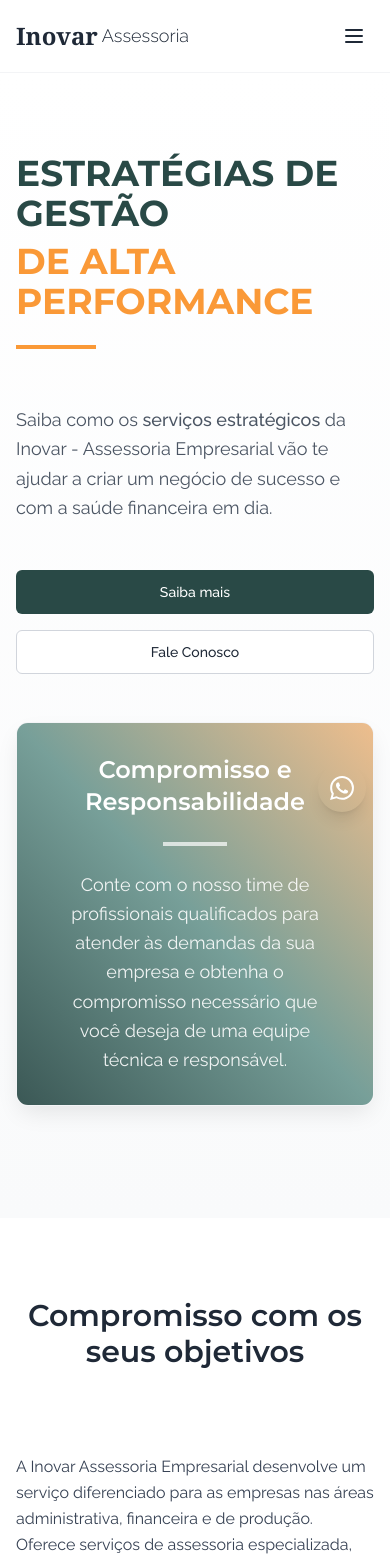
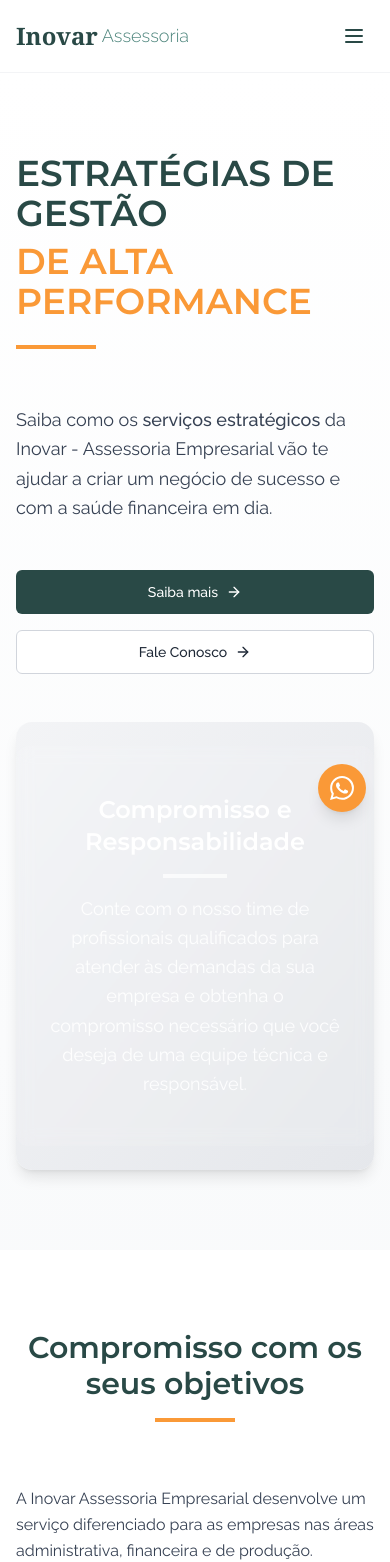
Before and after one commit to humbertopaiva/site-inovar, a Next.js app: page / in a window 390 px wide. Shown: the top 1562 px of the page. Built offline with nearby package versions, Linux system fonts and the light colour scheme.

Commit message:
feat: hero animation

```diff
--- a/package.json
+++ b/package.json
@@ -12,6 +12,7 @@
     "@radix-ui/react-slot": "^1.2.0",
     "class-variance-authority": "^0.7.1",
     "clsx": "^2.1.1",
+    "framer-motion": "^12.6.5",
     "lucide-react": "^0.487.0",
     "next": "15.3.0",
     "react": "^19.0.0",
--- a/src/app/globals.css
+++ b/src/app/globals.css
@@ -1,3 +1,6 @@
+/* src/app/globals.css */
+/* Mantenha o conteúdo existente e adicione estas propriedades */
+
 @import "tailwindcss";
 
 :root {
@@ -96,3 +99,65 @@
     padding-right: 2rem;
   }
 }
+
+/* Adicionando algumas classes de utilidade para o Hero */
+.text-primary {
+  color: var(--primary);
+}
+
+.text-primary-light {
+  color: var(--primary-light);
+}
+
+.text-secondary {
+  color: var(--secondary);
+}
+
+.text-accent {
+  color: var(--accent);
+}
+
+.bg-primary {
+  background-color: var(--primary);
+}
+
+.bg-primary-light {
+  background-color: var(--primary-light);
+}
+
+.bg-secondary {
+  background-color: var(--secondary);
+}
+
+.bg-accent {
+  background-color: var(--accent);
+}
+
+/* Adicionando transições suaves */
+.transition-all {
+  transition-property: all;
+  transition-timing-function: cubic-bezier(0.4, 0, 0.2, 1);
+  transition-duration: 300ms;
+}
+
+/* Classe para fonte Montserrat */
+.font-montserrat {
+  font-family: var(--font-montserrat);
+}
+
+/* Adicionando animate-bounce se você não tiver o plugin do Tailwind */
+@keyframes bounce {
+  0%,
+  100% {
+    transform: translateY(-25%);
+    animation-timing-function: cubic-bezier(0.8, 0, 1, 1);
+  }
+  50% {
+    transform: translateY(0);
+    animation-timing-function: cubic-bezier(0, 0, 0.2, 1);
+  }
+}
+
+.animate-bounce {
+  animation: bounce 1s infinite;
+}
--- a/src/components/sections/hero.tsx
+++ b/src/components/sections/hero.tsx
@@ -3,93 +3,155 @@
 
 import React from "react";
 import Link from "next/link";
+
+import { motion } from "framer-motion";
 import { formatWhatsAppLink } from "@/lib/utils";
 import { Button } from "../ui/button";
+import { ArrowRight, ArrowDown } from "lucide-react";
 
 const Hero = () => {
+  // Variantes para animações de entrada
+  const containerVariants = {
+    hidden: { opacity: 0 },
+    visible: {
+      opacity: 1,
+      transition: {
+        staggerChildren: 0.2,
+        delayChildren: 0.3,
+      },
+    },
+  };
+
+  const itemVariants = {
+    hidden: { y: 20, opacity: 0 },
+    visible: {
+      y: 0,
+      opacity: 1,
+      transition: { duration: 0.6, ease: "easeOut" },
+    },
+  };
+
+  // Variantes para animação simples de fade in
+  const titleVariants = {
+    hidden: { opacity: 0, y: 15 },
+    visible: {
+      opacity: 1,
+      y: 0,
+      transition: { duration: 0.8, ease: "easeOut" },
+    },
+  };
+
+  const secondTitleVariants = {
+    hidden: { opacity: 0, y: 15 },
+    visible: {
+      opacity: 1,
+      y: 0,
+      transition: { duration: 0.8, delay: 0.2, ease: "easeOut" },
+    },
+  };
+
   return (
-    <section
-      style={{
-        background: "linear-gradient(to bottom, white, #f9fafb)",
-        paddingTop: "5rem",
-        paddingBottom: "7rem",
-      }}
-    >
-      <div className="container">
-        <div
-          style={{
-            display: "grid",
-            gridTemplateColumns: "1fr",
-            gap: "3rem",
-            alignItems: "center",
-          }}
-        >
-          <div
-            style={{ display: "flex", flexDirection: "column", gap: "2rem" }}
+    <section className="relative py-20 overflow-hidden bg-gradient-to-b from-white to-gray-50">
+      {/* Background elements */}
+      <div className="absolute top-0 right-0 w-2/3 h-full bg-gradient-to-br from-gray-50 to-white opacity-70 z-0 rounded-bl-[100px] hidden md:block"></div>
+      <motion.div
+        className="absolute top-40 left-40 w-16 h-16 rounded-full bg-accent/10 z-0"
+        animate={{
+          scale: [1, 1.2, 1],
+          opacity: [0.3, 0.5, 0.3],
+        }}
+        transition={{
+          duration: 6,
+          repeat: Infinity,
+          repeatType: "reverse",
+        }}
+      ></motion.div>
+      <motion.div
+        className="absolute bottom-40 right-20 w-24 h-24 rounded-full bg-primary/10 z-0"
+        animate={{
+          scale: [1, 1.3, 1],
+          opacity: [0.2, 0.4, 0.2],
+        }}
+        transition={{
+          duration: 7,
+          repeat: Infinity,
+          repeatType: "reverse",
+          delay: 1,
+        }}
+      ></motion.div>
+
+      <div className="container relative z-10">
+        <div className="grid grid-cols-1 md:grid-cols-2 gap-12 md:gap-8 items-center">
+          {/* Left Column - Content */}
+          <motion.div
+            className="flex flex-col gap-8"
+            variants={containerVariants}
+            initial="hidden"
+            animate="visible"
           >
-            <div>
-              <h1
-                style={{
-                  fontFamily: "var(--font-montserrat)",
-                  fontWeight: "700",
-                }}
-              >
-                <span
-                  style={{
-                    color: "#294946",
-                    display: "block",
-                    marginBottom: "0.5rem",
-                  }}
+            <motion.div variants={itemVariants}>
+              <h1 className="font-montserrat font-bold text-4xl md:text-5xl lg:text-6xl leading-tight">
+                <motion.span
+                  className="block mb-2 text-primary"
+                  variants={titleVariants}
+                  initial="hidden"
+                  animate="visible"
                 >
                   ESTRATÉGIAS DE GESTÃO
-                </span>
-                <span style={{ color: "#fa9937" }}>DE ALTA PERFORMANCE</span>
+                </motion.span>
+                <motion.span
+                  className="text-accent"
+                  variants={secondTitleVariants}
+                  initial="hidden"
+                  animate="visible"
+                >
+                  DE ALTA PERFORMANCE
+                </motion.span>
               </h1>
-              <div
-                style={{
-                  width: "5rem",
-                  height: "0.25rem",
-                  backgroundColor: "#fa9937",
-                  marginTop: "1.5rem",
-                  marginBottom: "1.5rem",
-                }}
-              ></div>
-            </div>
+              <motion.div
+                className="w-20 h-1 bg-accent mt-6 mb-6"
+                initial={{ width: 0 }}
+                animate={{ width: 80 }}
+                transition={{ delay: 0.8, duration: 0.8, ease: "easeOut" }}
+              ></motion.div>
+            </motion.div>
 
-            <p
-              style={{
-                fontSize: "1.125rem",
-                color: "#4b5563",
-                maxWidth: "36rem",
-              }}
+            <motion.p
+              className="text-lg md:text-xl text-gray-700 max-w-xl"
+              variants={itemVariants}
             >
               Saiba como os{" "}
-              <span style={{ fontWeight: "500" }}>serviços estratégicos</span>{" "}
-              da Inovar - Assessoria Empresarial vão te ajudar a criar um
-              negócio de sucesso e com a saúde financeira em dia.
-            </p>
+              <span className="font-medium">serviços estratégicos</span> da
+              Inovar - Assessoria Empresarial vão te ajudar a criar um negócio
+              de sucesso e com a saúde financeira em dia.
+            </motion.p>
 
-            <div
-              style={{
-                display: "flex",
-                flexDirection: "column",
-                gap: "1rem",
-                paddingTop: "1rem",
-              }}
+            <motion.div
+              className="flex flex-col sm:flex-row gap-4 pt-4"
+              variants={itemVariants}
             >
               <Button
                 variant="default"
                 size="lg"
-                style={{ fontWeight: "500", padding: "0 2rem" }}
+                className="font-medium group relative overflow-hidden"
                 asChild
               >
-                <Link href="#servicos">Saiba mais</Link>
+                <Link href="#servicos">
+                  <span className="relative z-10">Saiba mais</span>
+                  <motion.span
+                    className="absolute inset-0 bg-primary-light z-0"
+                    initial={{ x: "-100%" }}
+                    whileHover={{ x: 0 }}
+                    transition={{ duration: 0.3, ease: "easeInOut" }}
+                  />
+                  <ArrowRight className="ml-2 h-4 w-4 transition-transform group-hover:translate-x-1" />
+                </Link>
               </Button>
 
               <Button
                 variant="outline"
                 size="lg"
-                style={{ fontWeight: "500", padding: "0 2rem" }}
+                className="font-medium group"
                 asChild
               >
                 <Link
@@ -99,81 +161,74 @@
                   )}
                 >
                   Fale Conosco
+                  <ArrowRight className="ml-2 h-4 w-4 transition-transform group-hover:translate-x-1" />
                 </Link>
               </Button>
-            </div>
-          </div>
+            </motion.div>
 
-          <div
-            style={{
-              position: "relative",
-              height: "24rem",
-              borderRadius: "0.75rem",
-              overflow: "hidden",
-              boxShadow: "0 10px 25px -5px rgba(0, 0, 0, 0.1)",
-              border: "1px solid #f3f4f6",
-            }}
+            <motion.div
+              className="hidden md:flex items-center gap-3 text-primary/70 mt-4"
+              variants={itemVariants}
+              initial={{ opacity: 0, y: 20 }}
+              animate={{ opacity: 1, y: 0 }}
+              transition={{ delay: 1.5 }}
+            >
+              <ArrowDown className="animate-bounce h-5 w-5" />
+              <span className="text-sm font-medium">Descubra mais abaixo</span>
+            </motion.div>
+          </motion.div>
+
+          {/* Right Column - Image */}
+          <motion.div
+            className="relative rounded-2xl overflow-hidden h-[28rem] bg-gradient-to-br from-gray-100 to-gray-200 shadow-lg"
+            initial={{ opacity: 0, x: 50 }}
+            animate={{ opacity: 1, x: 0 }}
+            transition={{ duration: 0.8, delay: 0.5, ease: "easeOut" }}
           >
-            <div
-              style={{
-                position: "absolute",
-                inset: "0",
-                background:
-                  "linear-gradient(to top right, rgba(41, 73, 70, 0.9), rgba(74, 131, 122, 0.7), rgba(250, 153, 55, 0.5))",
-                zIndex: "10",
-              }}
-            ></div>
-            <div
-              style={{
-                position: "absolute",
-                inset: "0",
-                display: "flex",
-                alignItems: "center",
-                justifyContent: "center",
-                zIndex: "20",
-                padding: "2.5rem",
-              }}
-            >
-              <div style={{ textAlign: "center", color: "white" }}>
-                <h3
-                  style={{
-                    fontSize: "1.5rem",
-                    marginBottom: "1.5rem",
-                    fontFamily: "var(--font-montserrat)",
-                    fontWeight: "600",
-                  }}
+            {/* Placeholder para a imagem que será escolhida */}
+            <div className="absolute inset-0 bg-gradient-to-br from-primary/80 via-secondary/70 to-accent/60 z-10 mix-blend-multiply" />
+            <div className="absolute inset-0 flex items-center justify-center z-20">
+              <div className="text-center px-8 py-12 backdrop-blur-sm bg-white/10 rounded-xl max-w-md">
+                <motion.h3
+                  className="text-2xl font-montserrat font-semibold text-white mb-4"
+                  initial={{ opacity: 0, y: 20 }}
+                  animate={{ opacity: 1, y: 0 }}
+                  transition={{ delay: 0.8 }}
                 >
                   Compromisso e Responsabilidade
-                </h3>
-                <div
-                  style={{
-                    width: "4rem",
-                    height: "0.25rem",
-                    backgroundColor: "rgba(255, 255, 255, 0.7)",
-                    margin: "0 auto 1.5rem",
-                  }}
-                ></div>
-                <p
-                  style={{
-                    color: "rgba(255, 255, 255, 0.9)",
-                    fontSize: "1.125rem",
-                  }}
+                </motion.h3>
+                <motion.div
+                  className="w-16 h-1 bg-white/70 mx-auto mb-4"
+                  initial={{ width: 0 }}
+                  animate={{ width: 64 }}
+                  transition={{ delay: 1, duration: 0.5 }}
+                />
+                <motion.p
+                  className="text-white/90 text-lg"
+                  initial={{ opacity: 0 }}
+                  animate={{ opacity: 1 }}
+                  transition={{ delay: 1.2 }}
                 >
                   Conte com o nosso time de profissionais qualificados para
                   atender às demandas da sua empresa e obtenha o compromisso
                   necessário que você deseja de uma equipe técnica e
                   responsável.
-                </p>
+                </motion.p>
               </div>
             </div>
-            <div
-              style={{
-                position: "absolute",
-                inset: "0",
-                backgroundColor: "rgba(0, 0, 0, 0.1)",
-              }}
-            ></div>
-          </div>
+
+            {/* Aqui você pode adicionar a imagem quando escolhida */}
+            {/* <Image
+              src="/path-to-your-image.jpg"
+              alt="Inovar Assessoria Empresarial"
+              fill
+              className="object-cover z-0"
+            /> */}
+
+            {/* Elementos decorativos */}
+            <div className="absolute -bottom-6 -right-6 w-24 h-24 bg-accent/20 rounded-full blur-xl z-0" />
+            <div className="absolute -top-10 -left-10 w-32 h-32 bg-primary/20 rounded-full blur-xl z-0" />
+          </motion.div>
         </div>
       </div>
     </section>
```
Also changed, not shown: src/lib/utils.ts (+19 -9 lines), tailwind.config.ts (+34 -9 lines), 1 other file (tests, documents, lock files or other folders).
